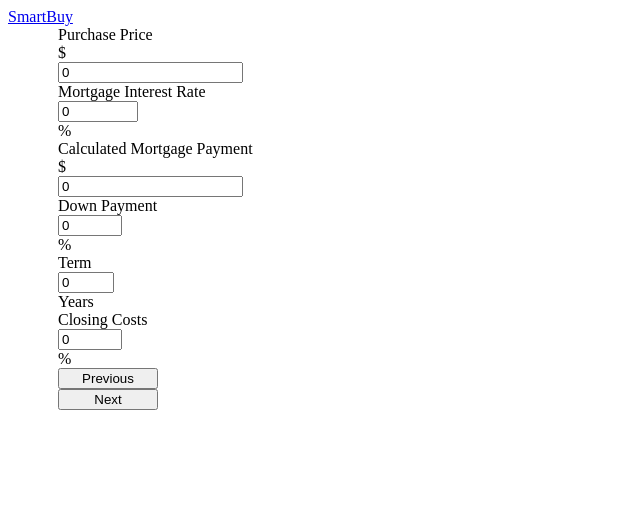
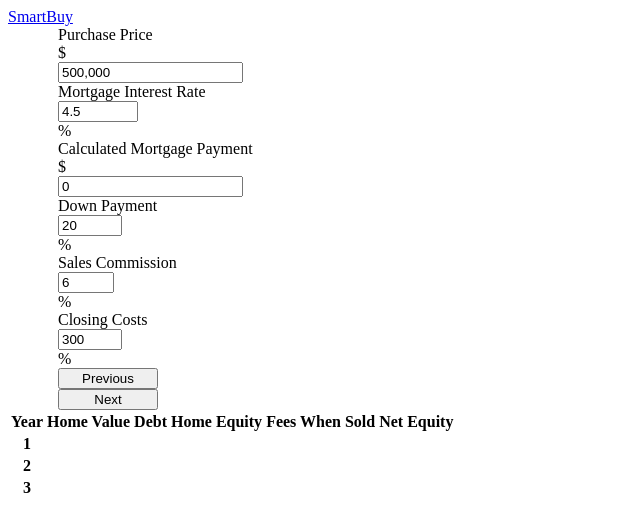
Before and after one commit to darylwada/smart-buy, a React app: page / in a window 1280 px wide. Shown: the top 532 px of the page, without its empty margins (0-640 px from the left). Built offline with nearby package versions, Linux system fonts and the light colour scheme; the HTML template or start-up script is replaced by a standard one.

Commit message:
Created a prop of calculated metrics to pass to a new table component. #2

```diff
--- a/client/App.js
+++ b/client/App.js
@@ -2,24 +2,26 @@ import React, { Component } from 'react'
 import { Container } from 'reactstrap'
 import Header from './components/Header'
 import Wizard from './containers/Wizard'
+import DataTable from './components/DataTable'
+import * as calculations from './util/calculations'
 
 export default class App extends Component {
   constructor(props) {
     super(props)
     this.state = {
-      purchasePrice: 0,
-      interestRate: 0,
+      purchasePrice: 500000,
+      interestRate: 0.045,
       monthlyMortgage: 0,
-      downPayment: 0,
-      term: 0,
-      closingCosts: 0,
-      propertyTax: 0,
-      hoa: 0,
-      maintenance: 0,
-      insurance: 0,
-      annualAppreciation: 0,
-      incomeTaxRate: 0,
-      generalInflation: 0,
+      downPayment: 0.20,
+      salesCommission: 0.06,
+      closingCosts: 3,
+      propertyTax: 0.0125,
+      hoa: 400,
+      maintenance: 100,
+      insurance: 100,
+      annualAppreciation: 0.03,
+      incomeTaxRate: 0.25,
+      generalInflation: 0.02,
       rent: 0,
       rentInflation: 0,
       rentReturn: 0
@@ -29,12 +31,19 @@ export default class App extends Component {
 
   handleInputChange({ target }) {
     const { id, value } = target
-    const valueNum = parseFloat(value.replace(',', ''))
-    this.setState({ [id]: valueNum || '' })
+    const unit = target.getAttribute('data-unit')
+    if (unit === 'percent') {
+      this.setState({ [id]: parseFloat(value / 100, 10) || '' })
+    }
+    else {
+      const valueNum = parseInt(value.replace(',', ''), 10)
+      this.setState({ [id]: valueNum || '' })
+    }
   }
 
   render() {
     console.log(this.state)
+    const calcs = calculations.forecastBuyScenarioAnnual(this.state)
     return (
       <Container className="container-fluid bg-white">
         <Header></Header>
@@ -42,7 +51,7 @@ export default class App extends Component {
           inputs={this.state}
           handleInputChange={this.handleInputChange}>
         </Wizard>
-
+        <DataTable calcs={calcs}></DataTable>
       </Container>
     )
   }
--- /dev/null
+++ b/client/components/DataTable.js
@@ -0,0 +1,35 @@
+import React from 'react'
+import { Table } from 'reactstrap'
+
+
+export default function DataTable(props) {
+  console.log(props)
+  return (
+    <Table>
+      <thead>
+        <tr>
+          <th>Year</th>
+          <th>Home Value</th>
+          <th>Debt</th>
+          <th>Home Equity</th>
+          <th>Fees When Sold</th>
+          <th>Net Equity</th>
+        </tr>
+      </thead>
+      <tbody>
+        <tr>
+          <th scope="row">1</th>
+
+        </tr>
+        <tr>
+          <th scope="row">2</th>
+
+        </tr>
+        <tr>
+          <th scope="row">3</th>
+
+        </tr>
+      </tbody>
+      </Table>
+  )
+}
--- a/client/components/Input.js
+++ b/client/components/Input.js
@@ -16,11 +16,12 @@ export default function WizardInput({ inputGroupAttributes, inputName, inputValu
     : <InputGroup>
         <Input
           id={inputName}
+          data-unit='percent'
           step={step}
           min="0"
           max={max}
           type="number"
-          value={inputValue}
+          value={inputValue * 100}
           onChange={handleInputChange}>
         </Input>
         <InputGroupAddon addonType={addon}>{symbol}</InputGroupAddon>
--- a/client/util/calculations.js
+++ b/client/util/calculations.js
@@ -1,7 +1,7 @@
-function forecastHomeValue(startingValue, appreciationRate) {
+function forecastHomeValue(purchasePrice, annualAppreciation) {
   const forecast = []
   for (let i = 0; i <= 360; i++) {
-    forecast.push(startingValue * Math.pow(1 + appreciationRate / 12, i))
+    forecast.push(purchasePrice * Math.pow(1 + annualAppreciation / 12, i))
   }
   return forecast
 }
@@ -30,16 +30,16 @@ function forecastEquity(homeValue, debt) {
   return homeValue.map((homeValue, i) => homeValue - debt[i])
 }
 
-function forecastSellingFees(homeValue, commission) {
-  return homeValue.map(homeValue => homeValue * commission)
+function forecastSellingFees(homeValue, salesCommission) {
+  return homeValue.map(homeValue => homeValue * salesCommission)
 }
 
-function forecastBuyScenario(startingValue, appreciationRate, principal, interestRate, commission) {
-  const homeValue = forecastHomeValue(startingValue, appreciationRate)
+function forecastBuyScenario(purchasePrice, annualAppreciation, principal, interestRate, salesCommission) {
+  const homeValue = forecastHomeValue(purchasePrice, annualAppreciation)
   const mortgagePayment = calculateMortgagePayment(principal, interestRate)
-  const { debt, debtInterest, paidPrincipal } = forecastDebt(principal, interestRate, mortgagePayment)
+  const { debt } = forecastDebt(principal, interestRate, mortgagePayment)
   const equity = forecastEquity(homeValue, debt)
-  const fees = forecastSellingFees(homeValue, commission)
+  const fees = forecastSellingFees(homeValue, salesCommission)
   const netEquity = equity.map((value, i) => value - fees[i])
   return {
     homeValue,
@@ -50,8 +50,10 @@ function forecastBuyScenario(startingValue, appreciationRate, principal, interes
   }
 }
 
-function forecastBuyScenarioAnnual(startingValue, appreciationRate, principal, interestRate, commission) {
-  const buyForecast = forecastBuyScenario(startingValue, appreciationRate, principal, interestRate, commission)
+export function forecastBuyScenarioAnnual({ purchasePrice, annualAppreciation, downPayment, interestRate, salesCommission }) {
+  console.log(arguments)
+  const principal = purchasePrice * (1 - downPayment)
+  const buyForecast = forecastBuyScenario(purchasePrice, annualAppreciation, principal, interestRate, salesCommission)
   for (const key in buyForecast) {
     buyForecast[key] = buyForecast[key].filter((value, i) => i % 12 === 0).map(num => parseInt(num, 10))
   }
@@ -59,4 +61,4 @@ function forecastBuyScenarioAnnual(startingValue, appreciationRate, principal, i
 }
 
 // console.log(forecastBuyScenario(750000, 0.03, 600000, 0.06, 0.06))
-console.log(forecastBuyScenarioAnnual(750000, 0.03, 600000, 0.06, 0.06))
+// console.log(forecastBuyScenarioAnnual(750000, 0.03, 600000, 0.06, 0.06))
--- a/client/util/input-group-map.js
+++ b/client/util/input-group-map.js
@@ -3,7 +3,7 @@ export default {
   interestRate: { label: 'Mortgage Interest Rate', addon: 'append', symbol: '%', step: 0.1, max: 100 },
   monthlyMortgage: { label: 'Calculated Mortgage Payment', addon: 'prepend', symbol: '$' },
   downPayment: { label: 'Down Payment', addon: 'append', symbol: '%', step: 1, max: 100 },
-  term: { label: 'Term', addon: 'append', symbol: 'Years', step: 1, max: 30 },
+  salesCommission: { label: 'Sales Commission', addon: 'append', symbol: '%', step: 1, max: 30 },
   closingCosts: { label: 'Closing Costs', addon: 'append', symbol: '%', step: 1, max: 100 },
   propertyTax: { label: 'Property Tax', addon: 'append', symbol: '%', step: 0.1, max: 100 },
   hoa: { label: 'Monthly HOA Dues', addon: 'prepend', symbol: '$', step: 10, max: 10000 },
```
